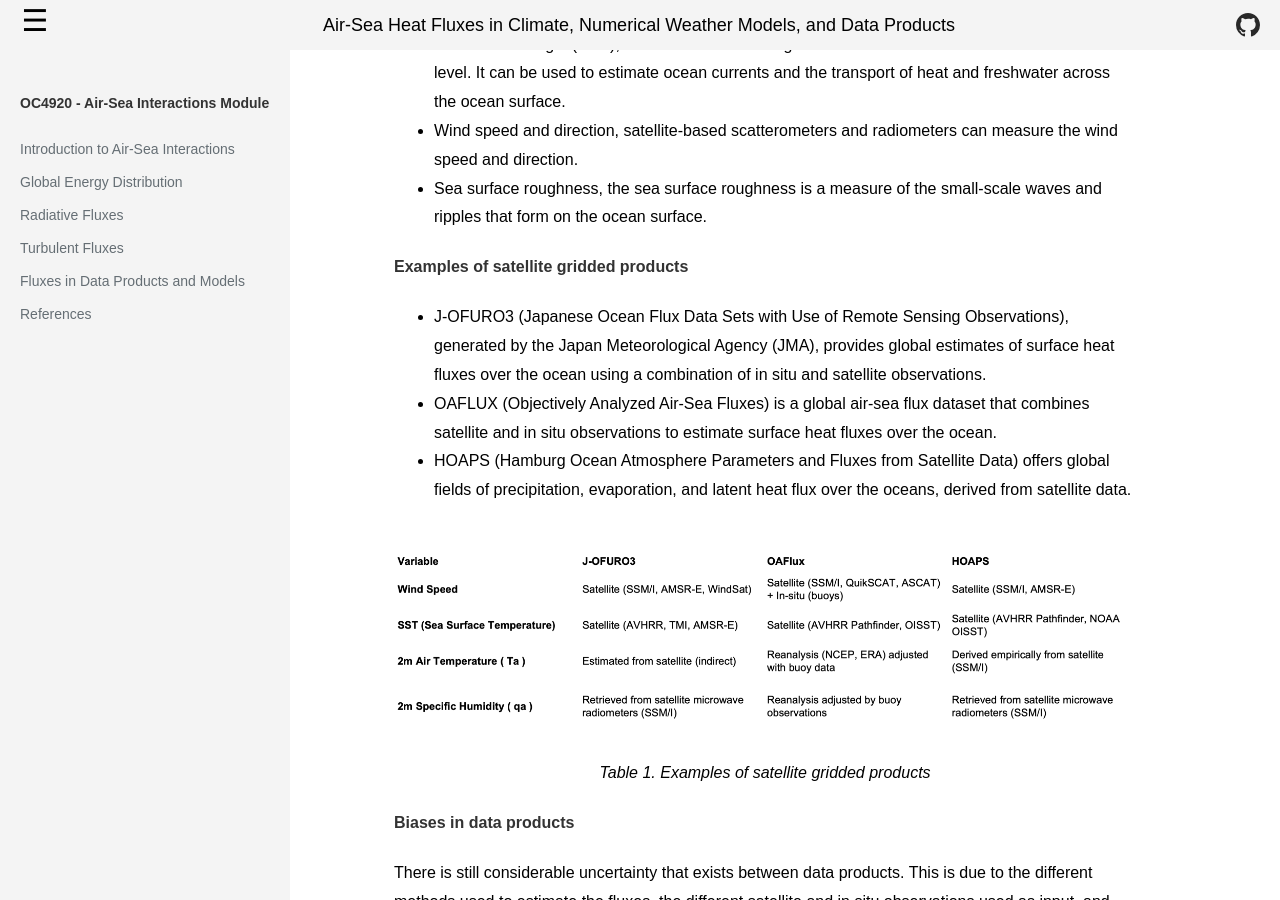
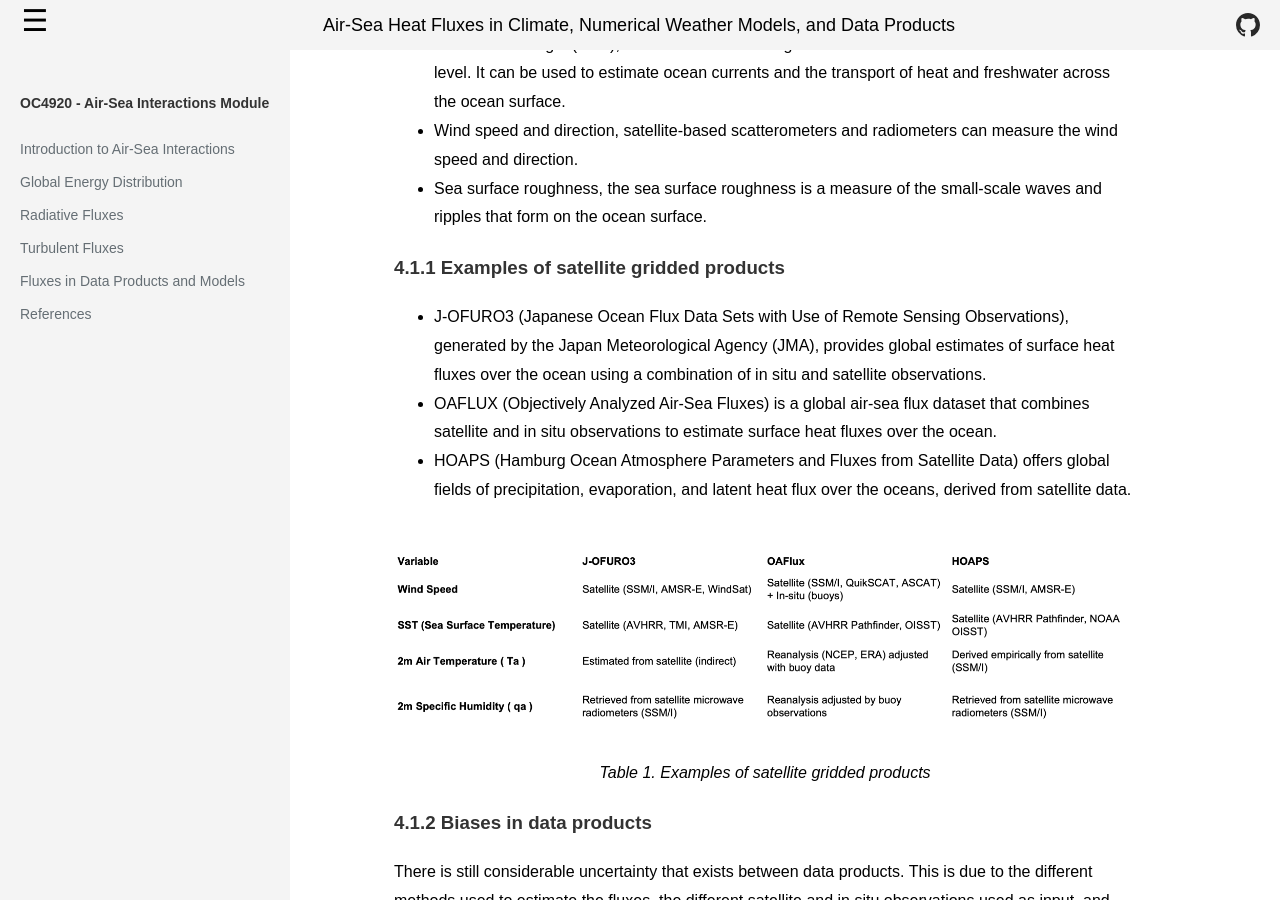
Before and after one commit to marcelduplessis/air-sea-interactions-notes, a Jekyll site: the page built from fluxes-in-nwp-climate-models.md, in a window 1280 px wide and 900 px high, scrolled down 648 px. Built offline with Jekyll 4.4.1, drawn with Linux system fonts in a browser that asks for light colours.

Commit message:
formatting

```diff
--- a/fluxes-in-nwp-climate-models.md
+++ b/fluxes-in-nwp-climate-models.md
@@ -18,7 +18,7 @@ Using satellite measurements to estimate air-sea fluxes requires the use of math
 - Wind speed and direction, satellite-based scatterometers and radiometers can measure the wind speed and direction.
 - Sea surface roughness, the sea surface roughness is a measure of the small-scale waves and ripples that form on the ocean surface.
 
-#### Examples of satellite gridded products
+<h3> Examples of satellite gridded products </h3>
 
 - J-OFURO3 (Japanese Ocean Flux Data Sets with Use of Remote Sensing Observations), generated by the Japan Meteorological Agency (JMA), provides global estimates of surface heat fluxes over the ocean using a combination of in situ and satellite observations.
 -  OAFLUX (Objectively Analyzed Air-Sea Fluxes) is a global air-sea flux dataset that combines satellite and in situ observations to estimate surface heat fluxes over the ocean.
@@ -29,7 +29,7 @@ Using satellite measurements to estimate air-sea fluxes requires the use of math
   <p><em>Table 1. Examples of satellite gridded products</em></p>
 </div>
 
-#### Biases in data products
+<h3> Biases in data products </h3>
 
 There is still considerable uncertainty that exists between data products. This is due to the different methods used to estimate the fluxes, the different satellite and in situ observations used as input, and the different assumptions and parameterizations used in the flux algorithms. There is growing research investigating these biases (e.g. [BPG17, THK+18, CGE+19](/air-sea-interactions-notes/references)).
 
@@ -42,7 +42,7 @@ In the CMIP6 and other climate model simulation, the air-sea fluxes are calculat
 - Atmospheric boundary layer conditions.
 - Wind speed.
 
-#### Challenges
+<h3> Challenges </h3>
 
 Models that resolve ocean mesoscale eddies (~0.1 degree ocean grid) have much better representation of high eddy rich regions. The mesoscale eddies are important for the air-sea fluxes because they can transport heat and salt, and they can also affect the wind stress. However, these models are computationally expensive and not yet feasible for long-term climate simulations. The lower resolution (~1 degree ocean grid) climate models can't resolve these eddies. Therefore, they underestimate the variability of the sea surface temperature and misrepresent the variability of the fluxes.
 
@@ -64,7 +64,7 @@ Some key elements of numerical weather prediction models:
 - Tropical cyclone-ocean interactions.
 - Coupled models (e.g., ocean-atmosphere models) are increasingly used to improve forecasts.
 
-#### Challenges
+<h3> Challenges </h3>
 
 NWP models cannot directly simulate turbulence at meter-scales near the ocean — so they parameterise these small-scale fluxes based on larger-scale variables, using well-tested physics. Data assimilation of SSTs and atmospheric observations is critical to bringing models closer to reality – reanalysis.
 
```
